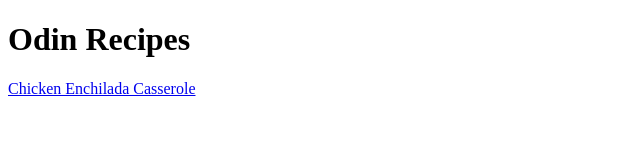
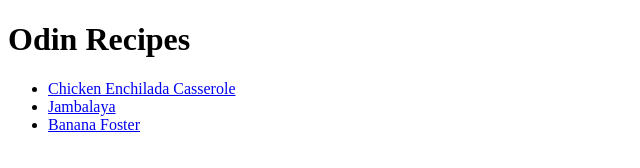
Before and after one commit to BigPapaGB/odin-recipes, a plain HTML site: page index.html in a window 1280 px wide. Shown: the whole page, without its empty margins (0-640 px from the left). Drawn offline with Linux system fonts and the light colour scheme.

Commit message:
last update to homepage

```diff
--- a/index.html
+++ b/index.html
@@ -6,6 +6,10 @@
     </Head>
     <body>
         <h1>Odin Recipes</h1>
-        <a href="recipes/casserole.html" target="_blank">Chicken Enchilada Casserole</a>
+        <ul>
+            <li><a href="recipes/casserole.html" target="_blank">Chicken Enchilada Casserole</a></li>
+            <li><a href="recipes/jambalaya.html" target="_blank">Jambalaya</a></li>
+            <li><a href="recipes/bananafoster.html" target="_blank">Banana Foster</a></li>
+        </ul>
     </body>
 </html>
```
Also changed, not shown: img/BananaFoster.jpg (added), img/Jambalaya.jpg (added).
